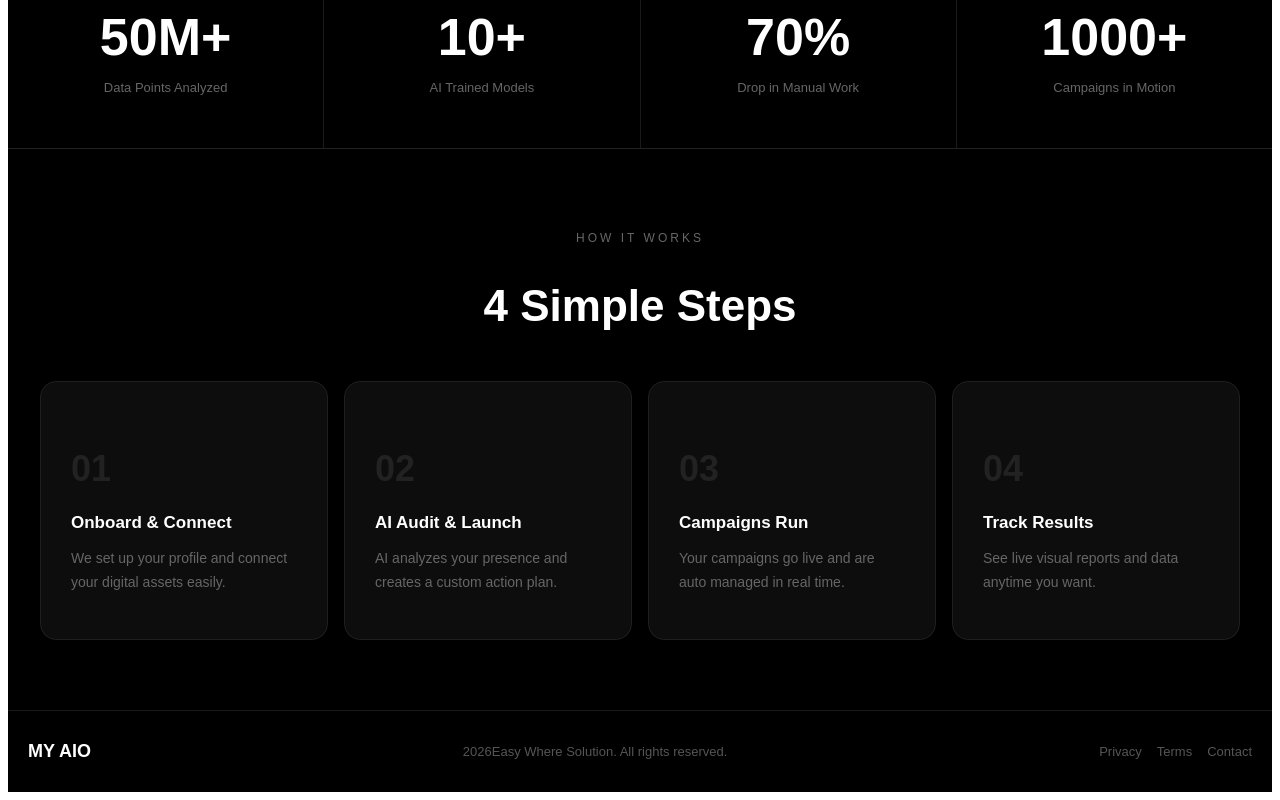
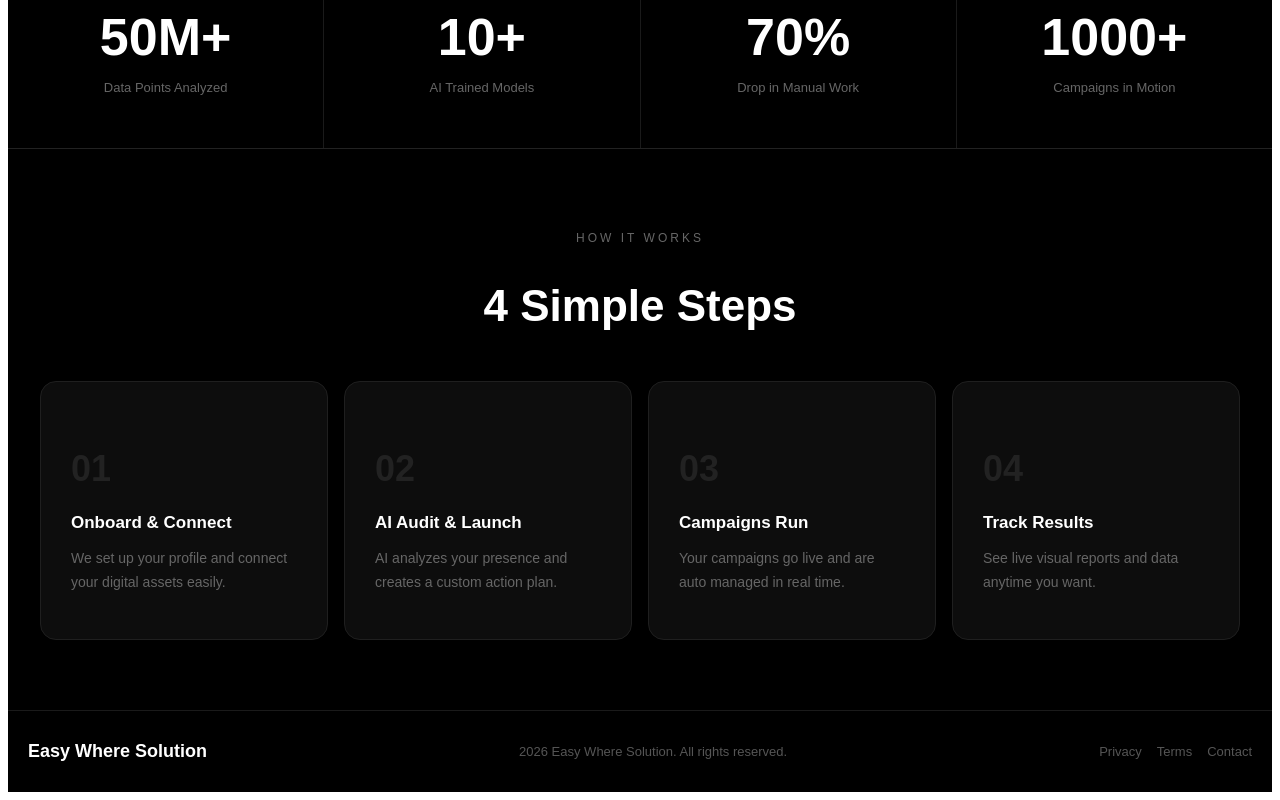
Before and after one commit to bilalnadeem201c-coder/my-website, a Next.js app: page / in a window 1280 px wide. Shown: the part 876-1676 px from the top of the page. Built offline with nearby package versions, Linux system fonts and the light colour scheme.

Commit message:
added preloader

```diff
--- a/app/page.tsx
+++ b/app/page.tsx
@@ -1,9 +1,77 @@
 "use client"
+import { useState, useEffect } from "react"
 import Marquee from "react-fast-marquee"
 
 export default function Home() {
+  const [loading, setLoading] = useState(true)
+  const [fadeOut, setFadeOut] = useState(false)
+
+  useEffect(() => {
+    setTimeout(() => {
+      setFadeOut(true)
+      setTimeout(() => {
+        setLoading(false)
+      }, 800)
+    }, 2500)
+  }, [])
+
   return (
-    <main style={{backgroundColor:'#000',color:'white',minHeight:'100vh',fontFamily:'Arial, sans-serif'}}>
+    <>
+      {/* PRELOADER */}
+      {loading && (
+        <div style={{
+          position: 'fixed',
+          top: 0,
+          left: 0,
+          width: '100%',
+          height: '100%',
+          backgroundColor: '#000',
+          display: 'flex',
+          flexDirection: 'column',
+          alignItems: 'center',
+          justifyContent: 'center',
+          zIndex: 9999,
+          opacity: fadeOut ? 0 : 1,
+          transition: 'opacity 0.8s ease',
+        }}>
+          <h1 style={{
+            fontSize: '36px',
+            fontWeight: 'bold',
+            color: 'white',
+            fontFamily: 'Arial, sans-serif',
+            letterSpacing: '4px',
+            animation: 'pulse 1.5s ease-in-out infinite',
+          }}>
+            Easy Where Solution
+          </h1>
+          <p style={{
+            color: '#555',
+            marginTop: '15px',
+            fontSize: '14px',
+            fontFamily: 'Arial, sans-serif',
+            letterSpacing: '2px',
+          }}>
+            Loading...
+          </p>
+          <style>{`
+            @keyframes pulse {
+              0% { opacity: 0.4; transform: scale(0.98); }
+              50% { opacity: 1; transform: scale(1.02); }
+              100% { opacity: 0.4; transform: scale(0.98); }
+            }
+          `}</style>
+        </div>
+      )}
+
+      {/* MAIN WEBSITE */}
+      <main style={{
+        backgroundColor: '#000',
+        color: 'white',
+        minHeight: '100vh',
+        fontFamily: 'Arial, sans-serif',
+        opacity: loading ? 0 : 1,
+        transition: 'opacity 0.5s ease',
+      }}>
 
         {/* NAVBAR */}
         <nav style={{display:'flex',justifyContent:'space-between',alignItems:'center',padding:'15px 30px',borderBottom:'1px solid #333',position:'sticky',top:0,backgroundColor:'#000',zIndex:100,flexWrap:'wrap',gap:'10px'}}>
@@ -19,7 +87,7 @@ export default function Home() {
           </button>
         </nav>
 
-      {/* HERO SECTION */}
+        {/* HERO */}
         <section style={{display:'flex',flexDirection:'column',alignItems:'center',textAlign:'center',padding:'60px 20px'}}>
           <div style={{backgroundColor:'#1a1a1a',color:'#aaa',padding:'6px 16px',borderRadius:'999px',fontSize:'13px',marginBottom:'25px',border:'1px solid #333'}}>
             AI That Works for You
@@ -91,8 +159,8 @@ export default function Home() {
 
         {/* FOOTER */}
         <footer style={{borderTop:'1px solid #1a1a1a',padding:'30px 20px',display:'flex',justifyContent:'space-between',alignItems:'center',flexWrap:'wrap',gap:'15px'}}>
-        <h2 style={{fontSize:'18px',fontWeight:'bold',margin:0}}>MY AIO</h2>
-        <p style={{color:'#555',margin:0,fontSize:'13px'}}>2026Easy Where Solution. All rights reserved.</p>
+          <h2 style={{fontSize:'18px',fontWeight:'bold',margin:0}}>Easy Where Solution</h2>
+          <p style={{color:'#555',margin:0,fontSize:'13px'}}>2026 Easy Where Solution. All rights reserved.</p>
           <div style={{display:'flex',gap:'15px'}}>
             <a href="#" style={{color:'#555',textDecoration:'none',fontSize:'13px'}}>Privacy</a>
             <a href="#" style={{color:'#555',textDecoration:'none',fontSize:'13px'}}>Terms</a>
@@ -101,5 +169,6 @@ export default function Home() {
         </footer>
 
       </main>
+    </>
   )
 }
```
Lines whose indentation alone changed are shown as unchanged.
